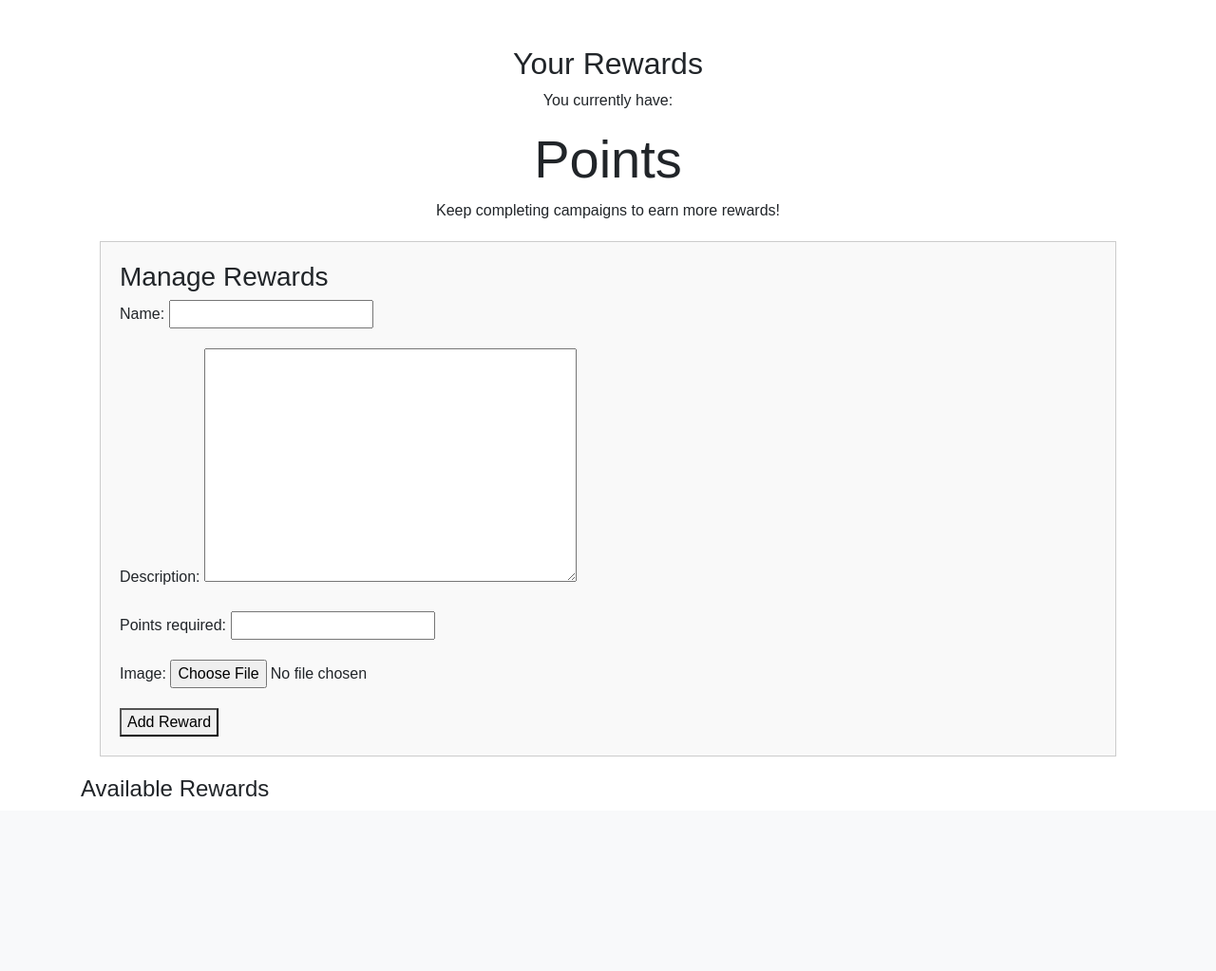
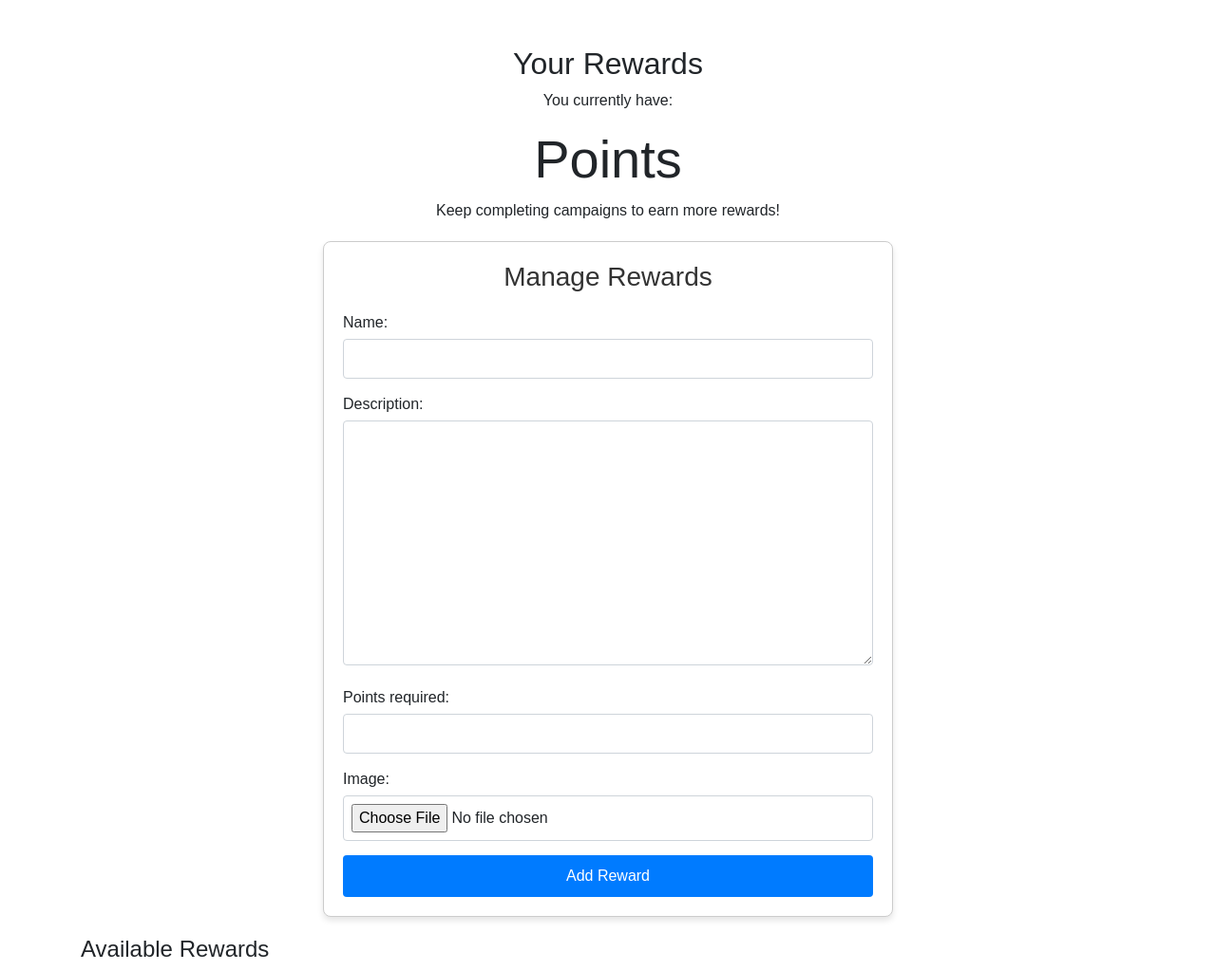
Before and after one commit to CSCI3356-Fall2024/Electronic-Eagles, a Django app: template delivery3/app/templates/rewards.html in a window 1280 px wide. Shown: the part 66-1089 px from the top of the page at 95% size. Before the commit the page ends 905 px from the top, so only its background shows below. Run offline with Django 5.2, Linux system fonts and the light colour scheme; the template is opened without the code that fills it: values that come from a table or form of the project are taken from there, others are empty; the visitor is signed in with stand-in values (Sample User, id 1).

Commit message:
style admin add rewards form

```diff
--- a/delivery3/app/templates/rewards.html
+++ b/delivery3/app/templates/rewards.html
@@ -232,6 +232,54 @@
         height: 80%; /* Height for regular users */
     }
 
+    .admin-form {
+        max-width: 600px;
+        margin: 20px auto;
+        padding: 20px;
+        background-color: white;
+        border-radius: 8px;
+        box-shadow: 0 4px 6px rgba(0,0,0,0.1);
+    }
+
+    .admin-form h3 {
+        text-align: center;
+        margin-bottom: 20px;
+        color: #333;
+    }
+
+    .admin-form p {
+        margin-bottom: 15px;
+    }
+
+    .admin-form label {
+        display: block;
+        margin-bottom: 5px;
+        font-weight: 500;
+    }
+
+    .admin-form input,
+    .admin-form textarea {
+        width: 100%;
+        padding: 8px;
+        border: 1px solid #ced4da;
+        border-radius: 4px;
+    }
+
+    .admin-form button {
+        width: 100%;
+        padding: 10px;
+        background-color: #007bff;
+        color: white;
+        border: none;
+        border-radius: 4px;
+        cursor: pointer;
+        transition: background-color 0.2s;
+    }
+
+    .admin-form button:hover {
+        background-color: #0056b3;
+    }
+
 </style>
 <script src="https://ajax.googleapis.com/ajax/libs/jquery/3.5.1/jquery.min.js"></script>
 <script>
```
